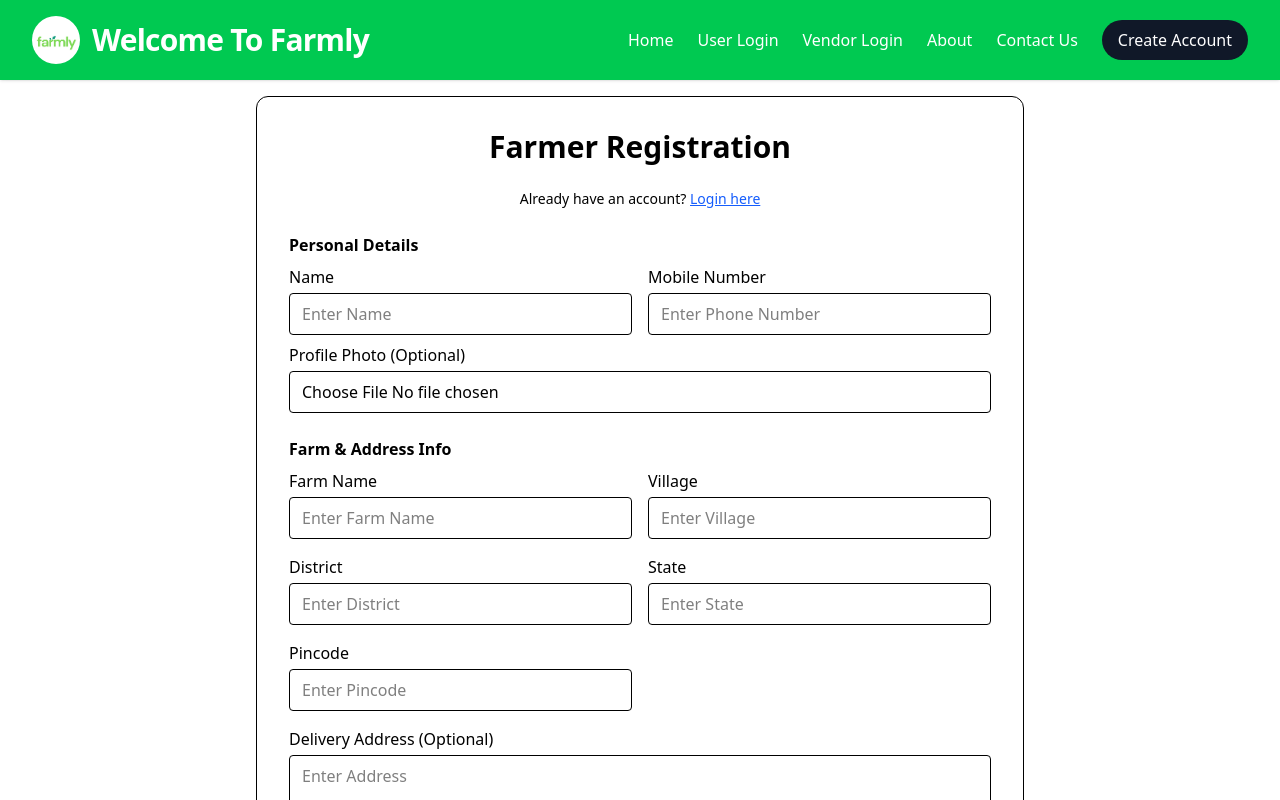
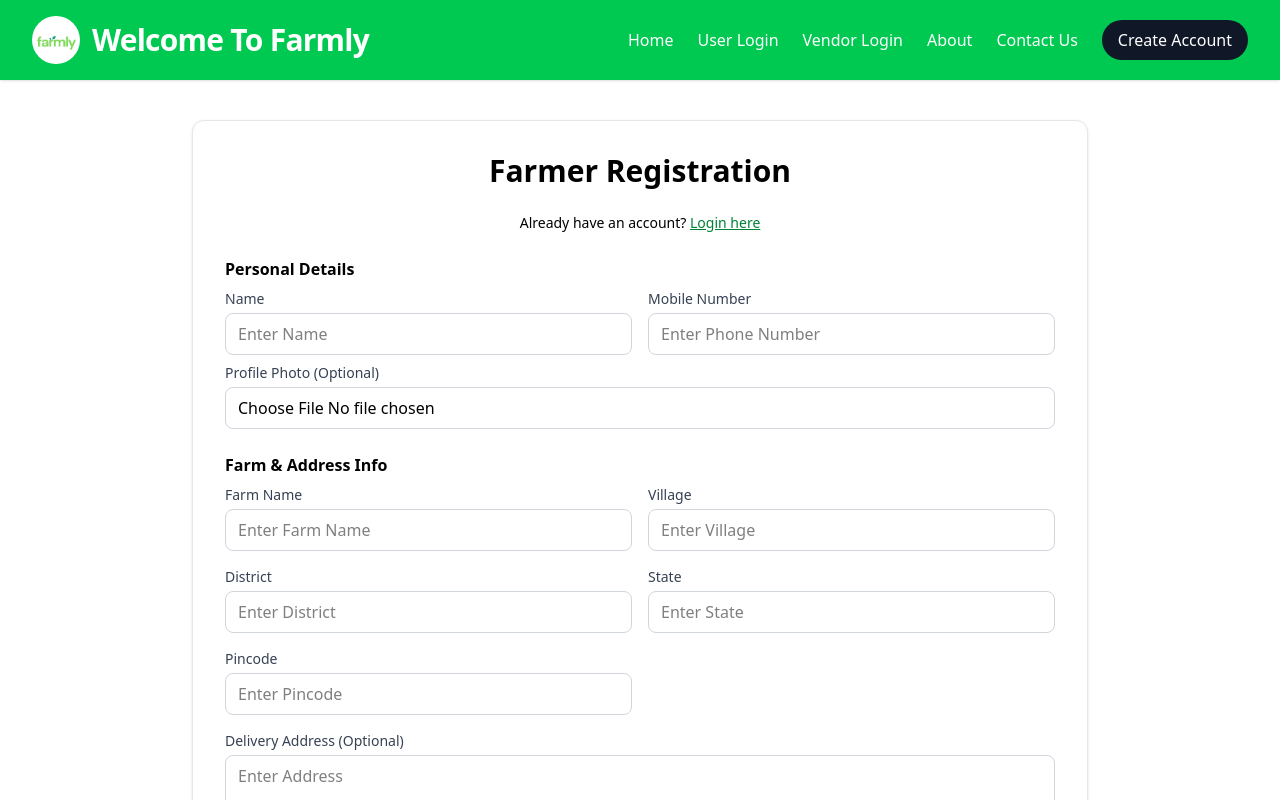
Before and after one commit to Sarat20/farmly, a React (Vite) app in the folder frontend/: page /vendor in a window 1280 px wide. Both pictures are taken after a click on the element "Register here". Shown: the top 800 px of the page. Built offline with nearby package versions, Linux system fonts and the light colour scheme.

Commit message:
updated css

```diff
--- a/frontend/src/VendorPages/Vendorlogin.jsx
+++ b/frontend/src/VendorPages/Vendorlogin.jsx
@@ -109,22 +109,23 @@ const Vendorlogin = () => {
 
   const inputField = ({ name, label, type = 'text', placeholder }) => (
     <div>
-      <label className="block mb-1 cursor-pointer">{label}</label>
+      <label className="block mb-1 text-sm font-medium text-gray-700 cursor-pointer">{label}</label>
       <input
         type={type}
         name={name}
         value={formData[name] || ''}
         onChange={handleInputChange}
         placeholder={placeholder}
-        className="w-full border border-black px-3 py-2 rounded outline-none"
+        className="w-full border border-gray-300 px-3 py-2 rounded-lg outline-none focus:ring-2 focus:ring-green-500"
       />
     </div>
   );
 
   return (
-    <div className="flex items-center justify-center py-4 bg-white">
-      <div className={`border border-black rounded-xl p-8 w-full ${state === 'Login' ? 'max-w-sm' : 'max-w-3xl'}`}>
-        <h2 className="text-3xl font-bold text-center mb-6">
+    <div className="bg-white">
+      <div className="max-w-7xl mx-auto px-4 sm:px-6 lg:px-8 py-10">
+        <div className={`w-full mx-auto bg-white border border-gray-200 rounded-xl shadow p-6 sm:p-8 ${state === 'Login' ? 'max-w-md' : 'max-w-4xl'}`}>
+          <h2 className="text-3xl font-extrabold text-center mb-6">
             {state === 'SignUp' ? 'Farmer Registration' : 'Vendor Login'}
           </h2>
 
@@ -132,14 +133,14 @@ const Vendorlogin = () => {
             {state === 'Login' ? (
               <p>
                 New vendor?{' '}
-              <span onClick={() => setState('SignUp')} className="text-green-600 underline cursor-pointer">
+                <span onClick={() => setState('SignUp')} className="text-green-700 hover:text-green-800 underline cursor-pointer">
                   Register here
                 </span>
               </p>
             ) : (
               <p>
                 Already have an account?{' '}
-              <span onClick={() => setState('Login')} className="text-blue-600 underline cursor-pointer">
+                <span onClick={() => setState('Login')} className="text-green-700 hover:text-green-800 underline cursor-pointer">
                   Login here
                 </span>
               </p>
@@ -156,7 +157,7 @@ const Vendorlogin = () => {
               <button
                 type="submit"
                 disabled={loading}
-              className="w-full bg-green-600 text-white font-semibold py-2 rounded hover:bg-green-700 transition"
+                className="w-full bg-green-600 text-white font-semibold py-2 rounded-lg shadow hover:bg-green-700 transition-colors"
               >
                 {loading ? 'Logging in...' : 'Login'}
               </button>
@@ -173,13 +174,13 @@ const Vendorlogin = () => {
                   {inputField({ name: 'phone', label: 'Mobile Number', placeholder: 'Enter Phone Number' })}
                 </div>
                 <div className="mt-2">
-                <label className="block mb-1 cursor-pointer">Profile Photo (Optional)</label>
+                  <label className="block mb-1 text-sm font-medium text-gray-700 cursor-pointer">Profile Photo (Optional)</label>
                   <input
                     type="file"
                     name="profilePhoto"
                     accept="image/*"
                     onChange={handlePhotoChange}
-                  className="w-full border border-black px-3 py-2 rounded outline-none"
+                    className="w-full border border-gray-300 px-3 py-2 rounded-lg outline-none focus:ring-2 focus:ring-green-500"
                   />
                 </div>
               </div>
@@ -193,13 +194,13 @@ const Vendorlogin = () => {
                   {inputField({ name: 'state', label: 'State', placeholder: 'Enter State' })}
                   {inputField({ name: 'pincode', label: 'Pincode', placeholder: 'Enter Pincode' })}
                   <div className="md:col-span-2">
-                  <label className="block mb-1 cursor-pointer">Delivery Address (Optional)</label>
+                    <label className="block mb-1 text-sm font-medium text-gray-700 cursor-pointer">Delivery Address (Optional)</label>
                     <textarea
                       name="deliveryAddress"
                       value={formData.deliveryAddress || ''}
                       onChange={handleInputChange}
                       placeholder="Enter Address"
-                    className="w-full border border-black px-3 py-2 rounded outline-none"
+                      className="w-full border border-gray-300 px-3 py-2 rounded-lg outline-none focus:ring-2 focus:ring-green-500"
                     />
                   </div>
                 </div>
@@ -230,11 +231,11 @@ const Vendorlogin = () => {
                     type="checkbox"
                     checked={agreeTerms}
                     onChange={() => setAgreeTerms(!agreeTerms)}
-                  className="mt-1"
+                    className="mt-1 accent-green-600"
                   />
                   <span>
                     I agree to the{' '}
-                  <a href="/terms" target="_blank" className="text-blue-600 underline">
+                    <a href="/terms" target="_blank" className="text-green-700 hover:text-green-800 underline">
                       Terms and Conditions
                     </a>{' '}
                     of Farmly.
@@ -245,7 +246,7 @@ const Vendorlogin = () => {
                     type="checkbox"
                     checked={consentDataUse}
                     onChange={() => setConsentDataUse(!consentDataUse)}
-                  className="mt-1"
+                    className="mt-1 accent-green-600"
                   />
                   <span>
                     I consent to the use of my data by Farmly for platform operations, logistics, and service improvements.
@@ -256,7 +257,7 @@ const Vendorlogin = () => {
               <button
                 type="submit"
                 disabled={!isFormValid || loading}
-              className={`w-full text-white font-semibold py-2 rounded transition ${isFormValid && !loading ? 'bg-green-600 hover:bg-green-700' : 'bg-gray-400 cursor-not-allowed'}`}
+                className={`w-full text-white font-semibold py-2 rounded-lg shadow transition-colors ${isFormValid && !loading ? 'bg-green-600 hover:bg-green-700' : 'bg-gray-400 cursor-not-allowed'}`}
               >
                 {loading ? 'Registering...' : 'Register'}
               </button>
@@ -264,6 +265,7 @@ const Vendorlogin = () => {
           )}
         </div>
       </div>
+    </div>
   );
 };
 
--- a/frontend/src/pages/Home.jsx
+++ b/frontend/src/pages/Home.jsx
@@ -6,16 +6,20 @@ const Home = () => {
     const navigate = useNavigate();
     return (
         <div className='bg-white'>
-            <div className='max-w-7xl mx-auto px-4 sm:px-6 lg:px-8 py-10'>
-                <div className='grid grid-cols-1 md:grid-cols-2 gap-8 items-center'>
-                    <div className='flex justify-center'>
+            <div className='grid grid-cols-1 md:grid-cols-2 items-stretch'>
+                {/* Full-bleed image column */}
+                <div className='w-full h-[40vh] md:h-[70vh]'>
                     <img
                         src={homelogo}
                         alt="Farmly"
-                            className='w-full max-w-md h-auto object-contain'
+                        className='w-full h-full object-cover'
                         loading="lazy"
                     />
                 </div>
+
+                {/* Text column with padding */}
+                <div className='flex items-center'>
+                    <div className='w-full max-w-3xl mx-auto px-4 sm:px-6 lg:px-8 py-10'>
                         <div className='flex flex-col gap-6'>
                             <h1 className='text-3xl sm:text-4xl lg:text-5xl font-extrabold tracking-tight text-gray-900'>
                                 Farmly is a place where you can
@@ -34,6 +38,7 @@ const Home = () => {
                     </div>
                 </div>
             </div>
+        </div>
     );
 };
 
```
Lines whose indentation alone changed are shown as unchanged.
